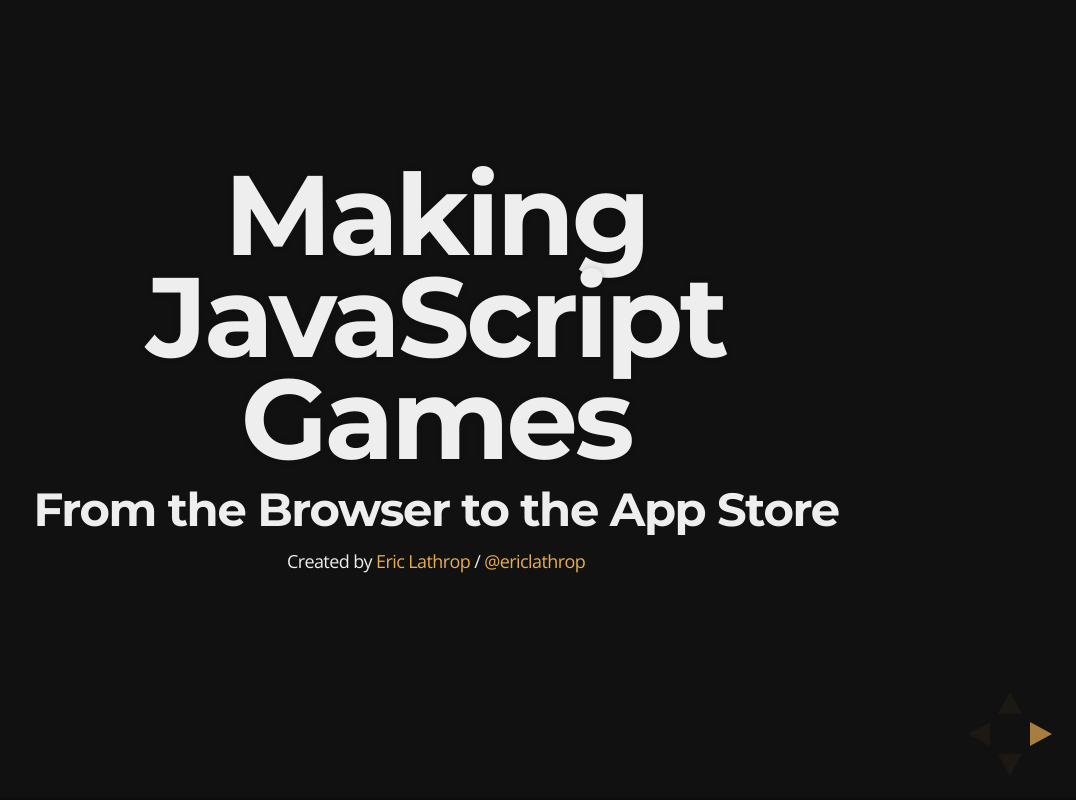
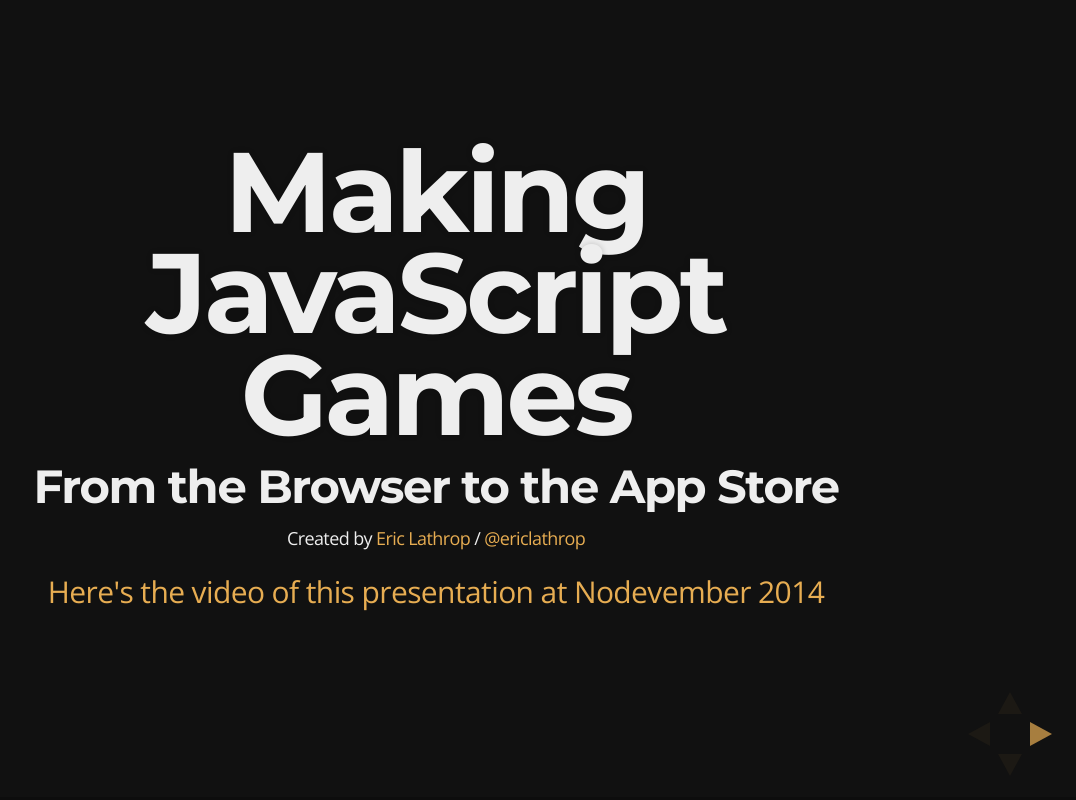
Before and after one commit to ericlathrop/making-js-games-presentation, a website: page index.html in a window 1280 px wide. Shown: the whole page, without its empty margins (204-1280 px from the left). Drawn offline with nearby package versions, Linux system fonts and the light colour scheme; no server answers.

Commit message:
Add video link.

```diff
--- a/index.html
+++ b/index.html
@@ -49,6 +49,7 @@
 					<p>
 						<small>Created by <a href="http://ericlathrop.com">Eric Lathrop</a> / <a href="http://twitter.com/ericlathrop">@ericlathrop</a></small>
 					</p>
+					<p><a href="https://www.youtube.com/watch?v=5UuRj_1OG14&list=UU7z0nOE8ITfrGnXJgNzYaEQ">Here's the video of this presentation at Nodevember 2014</a></p>
 				</section>
 
 				<section>
```
